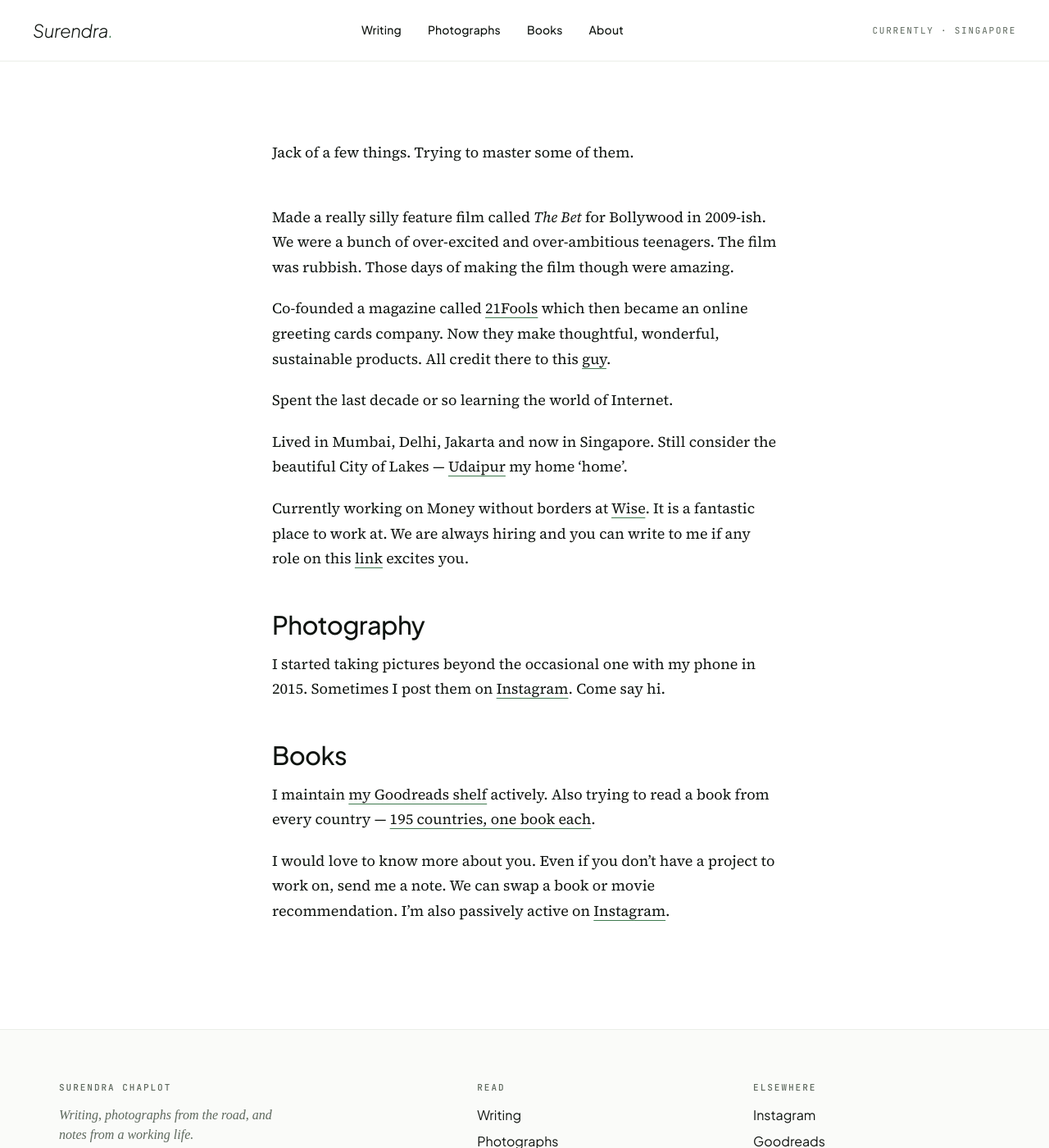
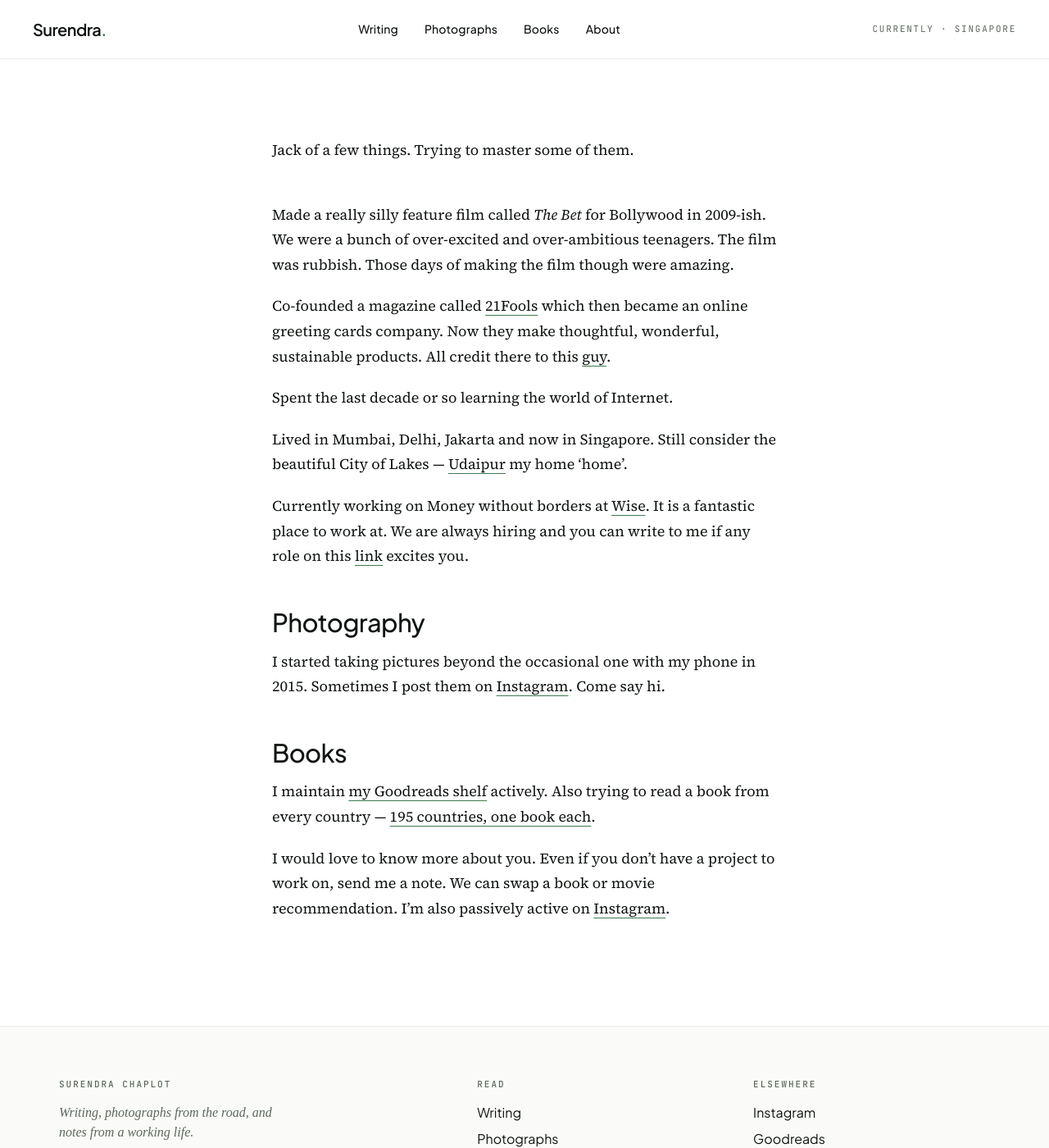
Before and after one commit to surendrachaplot/surendrachaplot, a Jekyll site: the page built from index.md, in a window 1280 px wide and 1400 px high. Shown: the whole window at 82% size. Built offline with Jekyll 4.4.1, drawn with Linux system fonts in a browser that asks for light colours.

Commit message:
Wordmark: Plus Jakarta Sans display weight (600, no italic)
Co-Authored-By: Claude Sonnet 4.6 <noreply@anthropic.com>

```diff
--- a/_sass/_layout.scss
+++ b/_sass/_layout.scss
@@ -31,10 +31,10 @@
 
 .wordmark {
   font-family: $font-display;
-  font-style: italic;
-  font-weight: 300;
-  font-size: 22px;
-  letter-spacing: -0.02em;
+  font-style: normal;
+  font-weight: 600;
+  font-size: 20px;
+  letter-spacing: -0.03em;
   text-decoration: none;
   color: $ink-900;
   &:hover { color: $ink-900; text-decoration: none; }
```
